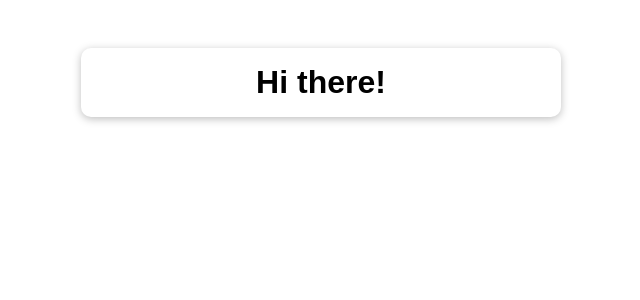
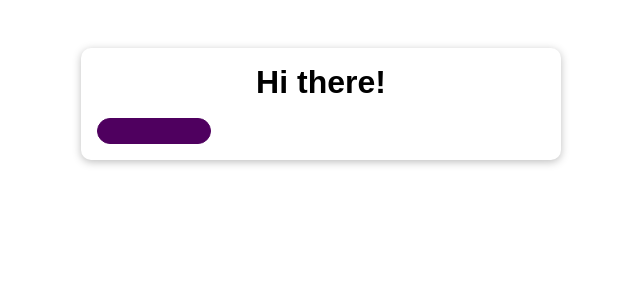
Before and after one commit to Irakarama-Laurent123/React--BTS, a React (Create React App) app: page / in a window 1280 px wide. Shown: the top 300 px of the page, without its empty margins (319-959 px from the left). Built offline with nearby package versions, Linux system fonts and the light colour scheme.

Commit message:
Understanding the Virtual DOM diffing

```diff
--- a/src/App.js
+++ b/src/App.js
@@ -1,11 +1,21 @@
-import React from 'react';
+import React, { useState } from "react";
 
-import './App.css';
+import "./App.css";
+import Button from "./components/UI/Button/Button";
+import Demo from "./components/Demo/Demo";
 
 function App() {
+  const [showPara, setShowPara] = useState(false);
+
+  const toggleShow = () => {
+    setShowPara((prevShow) => !prevShow);
+  };
+
   return (
     <div className="app">
       <h1>Hi there!</h1>
+      <Demo show={showPara} />
+      <Button onClick={toggleShow}></Button>
     </div>
   );
 }
--- /dev/null
+++ b/src/components/Demo/Demo.js
@@ -0,0 +1,6 @@
+import react from "react";
+
+const Demo = (props) => {
+  return <p>{props.show ? "This is new" : ""}</p>;
+};
+export default Demo;
```
